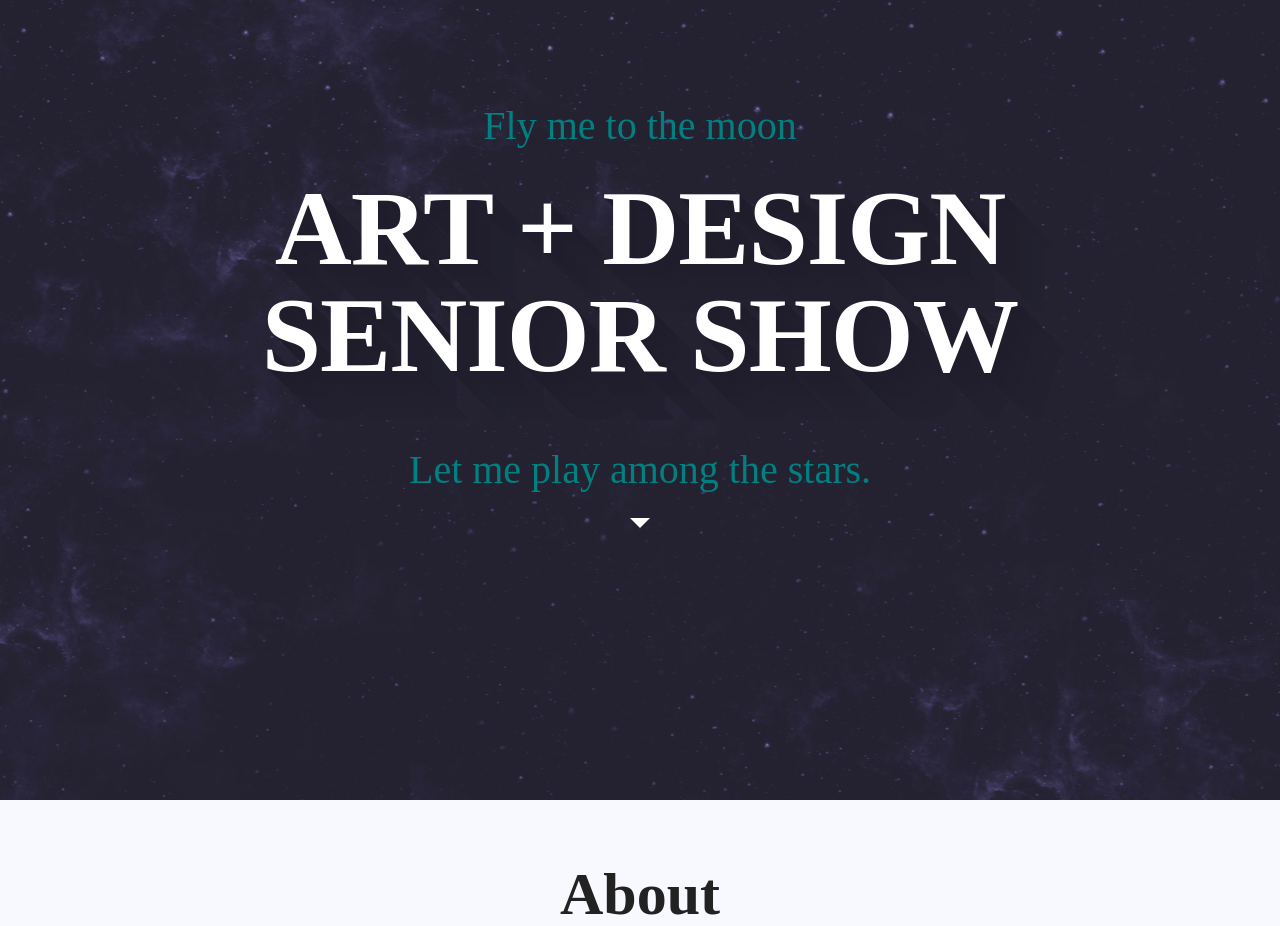
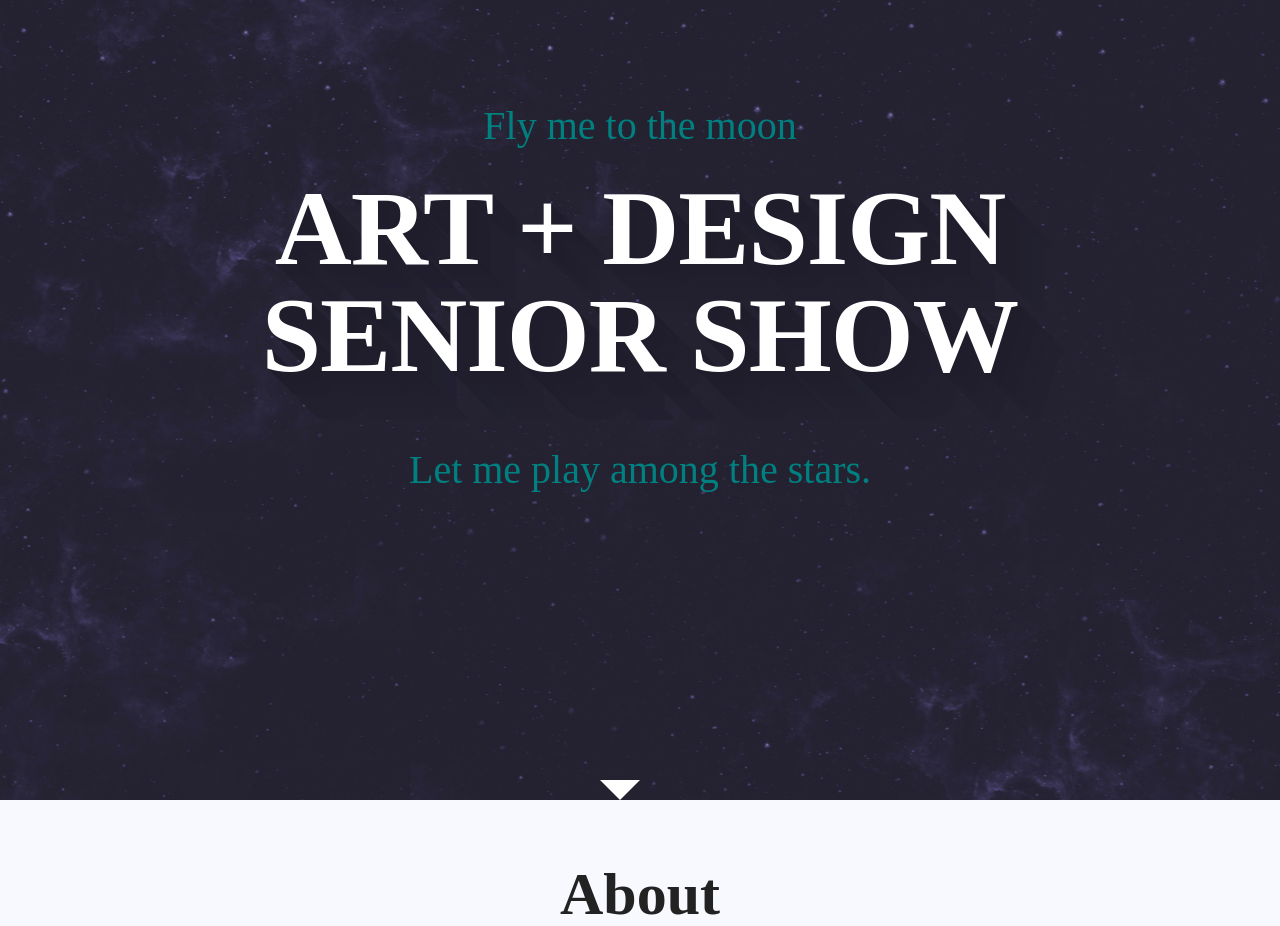
Before and after one commit to vinh291/Senior-Show-Fall-2013, a PHP site: page /dy_homepage.php in a window 1280 px wide. Shown: the top 926 px of the page. Run offline with PHP 8.4, Linux system fonts and the light colour scheme; data that the repository does not hold is empty; some libraries are stand-ins or nearby versions.

Commit message:
Change code for the down arrow
Change the CSS of the down arrow

```diff
--- a/css/main.css
+++ b/css/main.css
@@ -21,6 +21,7 @@ header {
 	min-height: 100%;
 	background: url(../img/starbackground2.jpg) fixed center;
 	background-color: #242231;
+	position: relative;
 }
 
 .header-info {
@@ -85,14 +86,15 @@ header {
 }
 
 
-
 .down-arrow {
 	width: 0;
 	height: 0;
-	border-left: 10px solid transparent;
-	border-right: 10px solid transparent;
-	border-top: 10px solid white;
-	margin: 20px auto;
+	border-left: 20px solid transparent;
+	border-right: 20px solid transparent;
+	border-top: 20px solid white;
+	position: absolute;
+	bottom: 0;
+	right: 50%;
 }
 
 
--- a/dy_homepage.php
+++ b/dy_homepage.php
@@ -26,8 +26,9 @@
 					<h3>Fly me to the moon</h3>
 					<h1>ART + DESIGN SENIOR SHOW</h1>
 					<h3>Let me play among the stars.</h3>
-					<div class="down-arrow"></div>
 				</div>
+				<div class="down-arrow"></div>
+
 			</header>
 			<section class="about">
 				<h2>About</h2>
--- /dev/null
+++ b/js/super-ck.js
@@ -0,0 +1,4 @@
+///////////////////////////////
+// Mobile Detection
+///////////////////////////////
+function isMobile(){return navigator.userAgent.match(/Android/i)||navigator.userAgent.match(/webOS/i)||navigator.userAgent.match(/iPhone/i)||navigator.userAgent.match(/iPod/i)||navigator.userAgent.match(/iPad/i)||navigator.userAgent.match(/BlackBerry/)}function scrollBanner(){scrollPos=jQuery(this).scrollTop();jQuery("#bannerText").css({opacity:1-scrollPos/300});jQuery("#homeBanner").css({"background-position":"center "+ -scrollPos/2+"px"});jQuery("section.students").css({"background-position":"center "+ -scrollPos/8+"px"})}jQuery.noConflict();jQuery(document).ready(function(){isMobile()||jQuery(window).scroll(function(){scrollBanner()})});
```
Also changed, not shown: js/super.js (line endings or trailing spaces).
